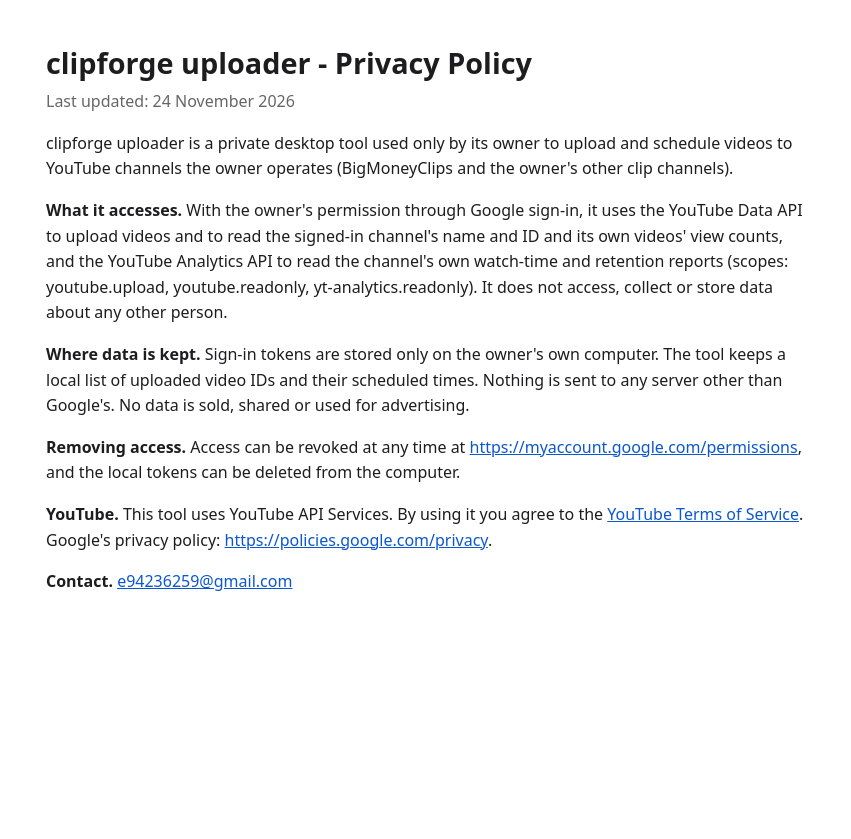
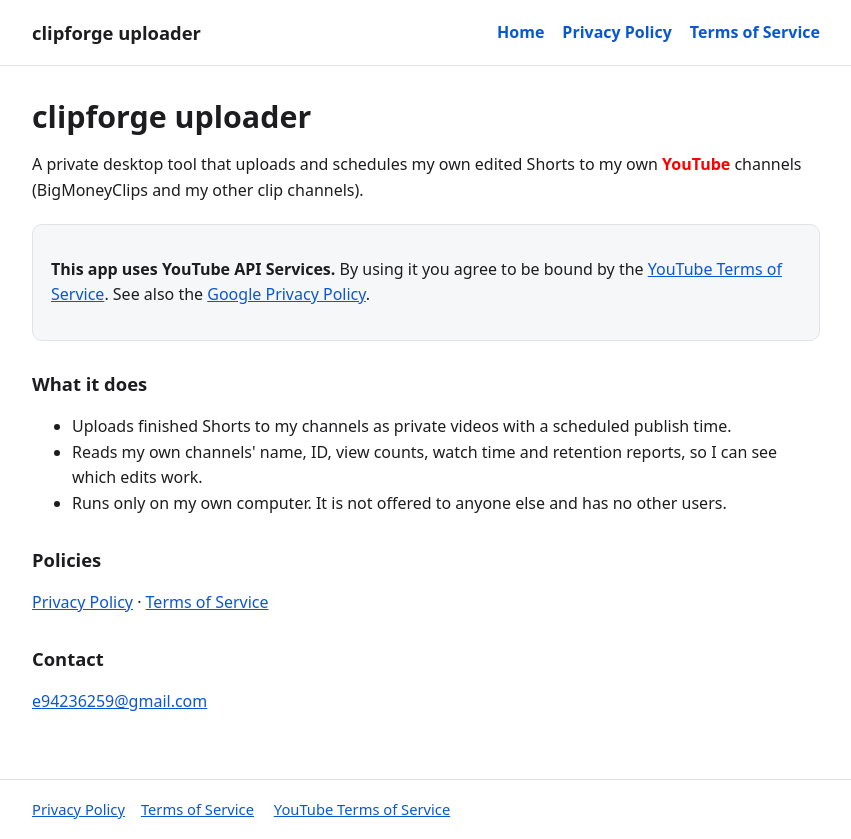
Before and after one commit to clipforger/clipforger.github.io, a plain HTML site: page index.html in a window 1280 px wide. Shown: the whole page, without its empty margins (214-1065 px from the left). Before the commit the page ends 800 px from the top, so only its background shows below. Drawn offline with Linux system fonts and the light colour scheme.

Commit message:
Add files via upload

```diff
--- a/index.html
+++ b/index.html
@@ -3,39 +3,43 @@
 <head>
 <meta charset="utf-8">
 <meta name="viewport" content="width=device-width, initial-scale=1">
-<title>clipforge uploader - Privacy Policy</title>
-<style>
-  body { font-family: system-ui, -apple-system, Segoe UI, Roboto, sans-serif; max-width: 760px; margin: 40px auto;
-         padding: 0 16px; line-height: 1.6; color: #1d1d1f; background: #fff; }
-  h1 { font-size: 1.8rem; margin-bottom: 0.2rem; }
-  .date { color: #666; margin-top: 0; }
-  a { color: #0b57d0; }
-</style>
+<title>clipforge uploader</title>
+<link rel="stylesheet" href="style.css">
 </head>
 <body>
-<h1>clipforge uploader - Privacy Policy</h1>
-<p class="date">Last updated: 24 November 2026</p>
+<header><div class="wrap">
+  <a class="brand" href="index.html">clipforge uploader</a>
+  <nav><a href="index.html">Home</a><a href="privacy.html">Privacy Policy</a><a href="terms.html">Terms of Service</a></nav>
+</div></header>
 
-<p>clipforge uploader is a private desktop tool used only by its owner to upload and schedule videos to
-YouTube channels the owner operates (BigMoneyClips and the owner's other clip channels).</p>
+<main><div class="wrap">
+<h1>clipforge uploader</h1>
+<p>A private desktop tool that uploads and schedules my own edited Shorts to my own
+<span class="yt"><b>YouTube</b></span> channels (BigMoneyClips and my other clip channels).</p>
 
-<p><strong>What it accesses.</strong> With the owner's permission through Google sign-in, it uses the YouTube
-Data API to upload videos and to read the signed-in channel's name and ID and its own videos' view counts, and
-the YouTube Analytics API to read the channel's own watch-time and retention reports (scopes: youtube.upload,
-youtube.readonly, yt-analytics.readonly). It does not access, collect or store data about any other person.</p>
+<div class="card">
+  <p><strong>This app uses YouTube API Services.</strong> By using it you agree to be bound by the
+  <a href="https://www.youtube.com/t/terms">YouTube Terms of Service</a>. See also the
+  <a href="https://policies.google.com/privacy">Google Privacy Policy</a>.</p>
+</div>
 
-<p><strong>Where data is kept.</strong> Sign-in tokens are stored only on the owner's own computer. The tool
-keeps a local list of uploaded video IDs and their scheduled times. Nothing is sent to any server other than
-Google's. No data is sold, shared or used for advertising.</p>
+<h2>What it does</h2>
+<ul>
+  <li>Uploads finished Shorts to my channels as private videos with a scheduled publish time.</li>
+  <li>Reads my own channels' name, ID, view counts, watch time and retention reports, so I can see which edits work.</li>
+  <li>Runs only on my own computer. It is not offered to anyone else and has no other users.</li>
+</ul>
 
-<p><strong>Removing access.</strong> Access can be revoked at any time at
-<a href="https://myaccount.google.com/permissions">https://myaccount.google.com/permissions</a>, and the local
-tokens can be deleted from the computer.</p>
+<h2>Policies</h2>
+<p><a href="privacy.html">Privacy Policy</a> &middot; <a href="terms.html">Terms of Service</a></p>
 
-<p><strong>YouTube.</strong> This tool uses YouTube API Services. By using it you agree to the
-<a href="https://www.youtube.com/t/terms">YouTube Terms of Service</a>. Google's privacy policy:
-<a href="https://policies.google.com/privacy">https://policies.google.com/privacy</a>.</p>
+<h2>Contact</h2>
+<p><a href="mailto:e94236259@gmail.com">e94236259@gmail.com</a></p>
+</div></main>
 
-<p><strong>Contact.</strong> <a href="mailto:e94236259@gmail.com">e94236259@gmail.com</a></p>
+<footer><div class="wrap">
+  <a href="privacy.html">Privacy Policy</a><a href="terms.html">Terms of Service</a>
+  <a href="https://www.youtube.com/t/terms">YouTube Terms of Service</a>
+</div></footer>
 </body>
 </html>
--- /dev/null
+++ b/style.css
@@ -0,0 +1,20 @@
+:root { --ink: #1d1d1f; --muted: #5f6368; --line: #e3e3e3; --link: #0b57d0; --bg: #ffffff; --card: #f6f7f9; }
+* { box-sizing: border-box; }
+body { font-family: system-ui, -apple-system, "Segoe UI", Roboto, sans-serif; margin: 0; color: var(--ink);
+       background: var(--bg); line-height: 1.6; }
+header { border-bottom: 1px solid var(--line); }
+header .wrap { display: flex; align-items: center; justify-content: space-between; gap: 16px; flex-wrap: wrap; }
+.brand { font-weight: 700; font-size: 1.15rem; color: var(--ink); text-decoration: none; }
+nav a { margin-left: 18px; color: var(--link); text-decoration: none; font-weight: 600; }
+nav a:first-child { margin-left: 0; }
+.wrap { max-width: 820px; margin: 0 auto; padding: 18px 16px; }
+main .wrap { padding-top: 32px; padding-bottom: 48px; }
+h1 { font-size: 1.9rem; line-height: 1.25; margin: 0 0 6px; }
+h2 { font-size: 1.15rem; margin: 28px 0 6px; }
+.date { color: var(--muted); margin-top: 0; }
+a { color: var(--link); }
+.card { background: var(--card); border: 1px solid var(--line); border-radius: 10px; padding: 16px 18px; margin: 20px 0; }
+.yt { display: inline-flex; align-items: center; gap: 8px; font-weight: 700; }
+.yt b { color: #ff0000; }
+footer { border-top: 1px solid var(--line); color: var(--muted); font-size: 0.92rem; }
+footer a { margin-right: 16px; }
```
Also changed, not shown: privacy.html (added, +69 -0 lines), terms.html (added, +52 -0 lines).
